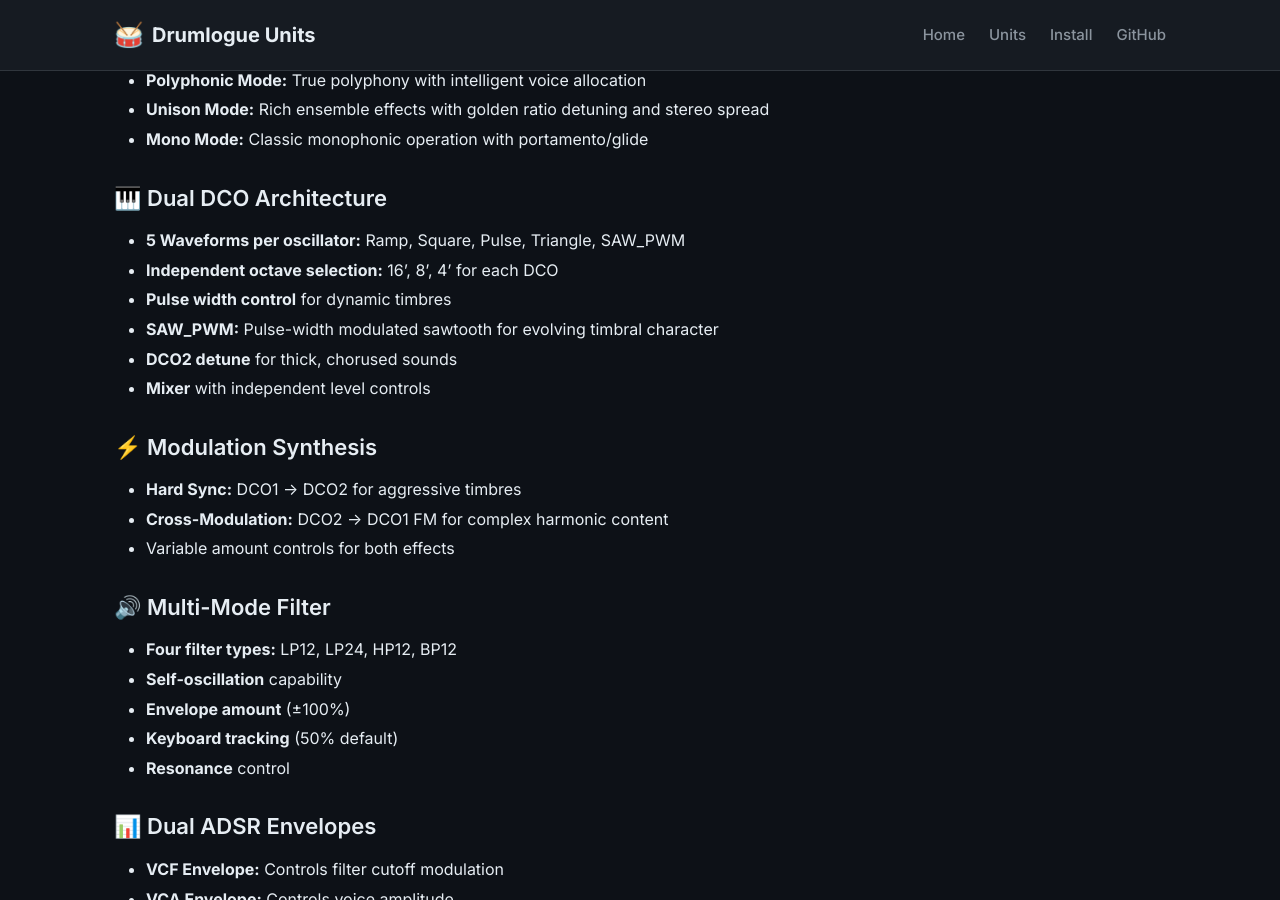
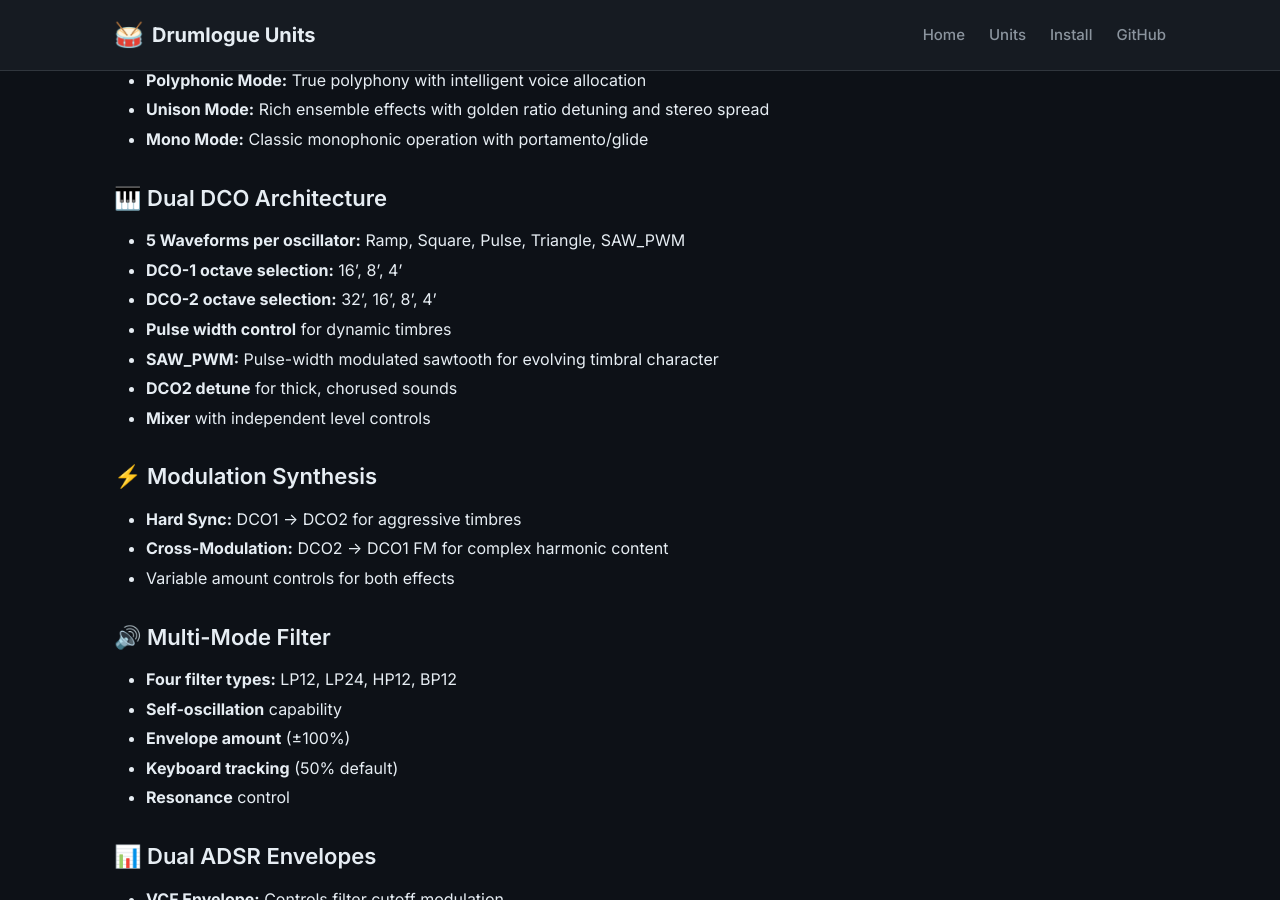
Before and after one commit to cldmnky/drumlogue-units, a Jekyll site: the page built from docs/units/drupiter-synth.md, in a window 1280 px wide and 900 px high, scrolled down 745 px. Built offline with Jekyll 4.4.1, drawn with Linux system fonts in a browser that asks for light colours; some of the changed text lies outside the part shown.

Commit message:
Fix Drupiter Synth documentation: DCO-2 has 32' octave option
- docs/units/drupiter-synth.md: Correct DCO-2 octave range (32',16',8',4')
- README.drupiter-synth.md: Fix DCO-2 octave description
- drumlogue/drupiter-synth/README.md: Update parameter table
- drumlogue/drupiter-synth/drupiter_synth.h: Fix comment for DCO2_OCT
- drumlogue/drupiter-synth/RELEASE_NOTES.md: Specify separate ranges for DCO-1 and DCO-2

```diff
--- a/docs/units/drupiter-synth.md
+++ b/docs/units/drupiter-synth.md
@@ -27,7 +27,8 @@
 
 ### 🎹 Dual DCO Architecture
 - **5 Waveforms per oscillator:** Ramp, Square, Pulse, Triangle, SAW_PWM
-- **Independent octave selection:** 16', 8', 4' for each DCO
+- **DCO-1 octave selection:** 16', 8', 4'
+- **DCO-2 octave selection:** 32', 16', 8', 4'
 - **Pulse width control** for dynamic timbres
 - **SAW_PWM:** Pulse-width modulated sawtooth for evolving timbral character
 - **DCO2 detune** for thick, chorused sounds
@@ -106,7 +107,7 @@
 
 | Parameter | Range | Description |
 |-----------|-------|-------------|
-| **D2 OCT** | 0-127 | Oscillator 2 octave (16', 8', 4') |
+| **D2 OCT** | 0-127 | Oscillator 2 octave (32', 16', 8', 4') |
 | **D2 WAVE** | RAMP/SQR/PULSE/TRI | Waveform selection |
 | **D2 PW** | 0-127 | Pulse width (affects PULSE waveform) |
 | **D2 LEVEL** | 0-127 | Oscillator 2 volume in mix |
```
Also changed, not shown: README.drupiter-synth.md (+1 -1 lines), drumlogue/drupiter-synth/RELEASE_NOTES.md (+2 -1 lines), drumlogue/drupiter-synth/README.md, 1 other file.
